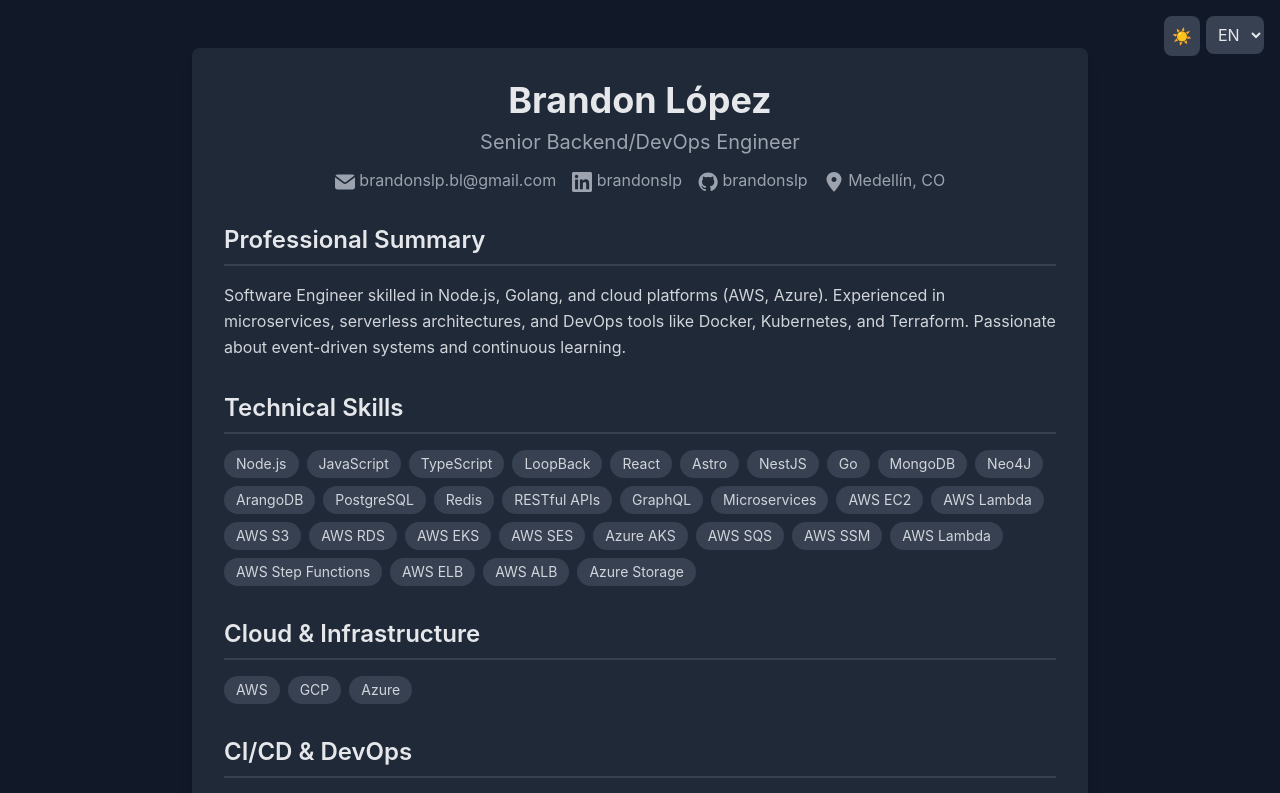
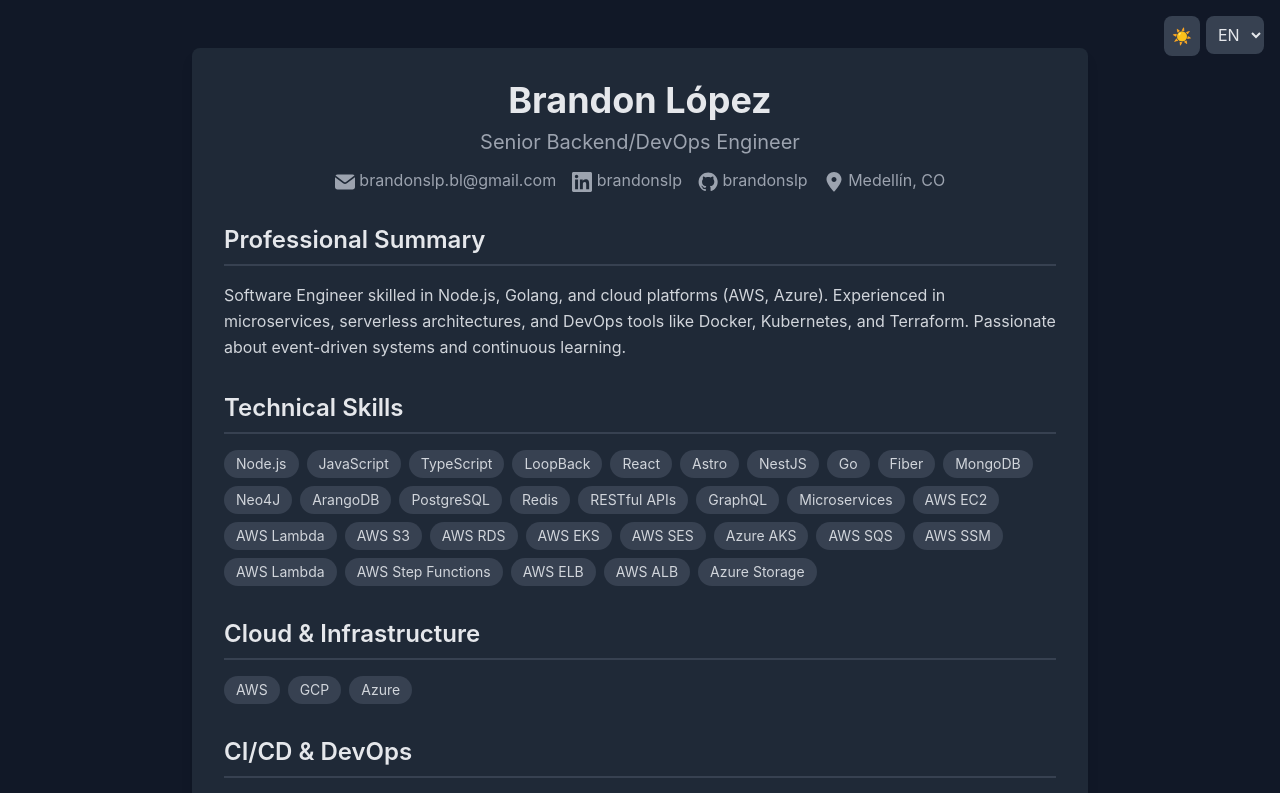
Before and after one commit to brandonslp/brandonslp.github.io, a React (Vite) app: page / in a window 1280 px wide. Shown: the top 793 px of the page. Built offline with nearby package versions, Linux system fonts and the light colour scheme.

Commit message:
add skill

```diff
--- a/src/App.tsx
+++ b/src/App.tsx
@@ -12,7 +12,7 @@ function App() {
   const { t } = useTranslation();
 
   const technicalSkills = [
-    'Node.js', 'JavaScript', 'TypeScript', 'LoopBack ','React', 'Astro', 'NestJS','Go','MongoDB', 'Neo4J', 'ArangoDB',
+    'Node.js', 'JavaScript', 'TypeScript', 'LoopBack ','React', 'Astro', 'NestJS','Go', 'Fiber','MongoDB', 'Neo4J', 'ArangoDB',
     'PostgreSQL', 'Redis','RESTful APIs', 'GraphQL', 'Microservices', 'AWS EC2', 'AWS Lambda', 'AWS S3', 'AWS RDS',
     'AWS EKS', 'AWS SES', 'Azure AKS', 'AWS SQS', 'AWS SSM', 'AWS Lambda', 'AWS Step Functions', 'AWS ELB ', 'AWS ALB',
     'Azure Storage',
```
